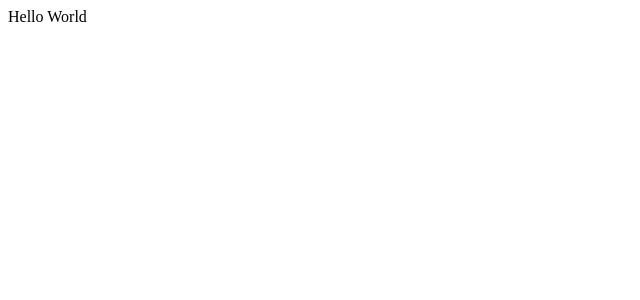
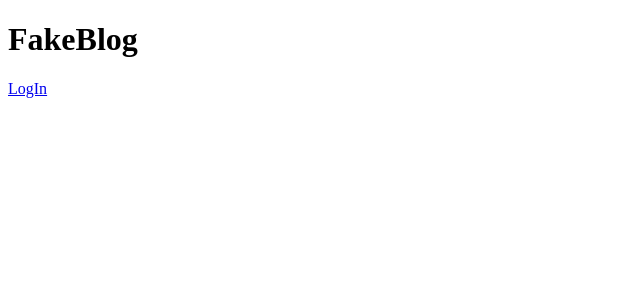
Before and after one commit to fmguerrero96/blog_client, a React (Vite) app: page / in a window 1280 px wide. Shown: the top 300 px of the page, without its empty margins (0-640 px from the left). Built offline with nearby package versions, Linux system fonts and the light colour scheme.

Commit message:
Import and render NavBar component

```diff
--- a/src/App.jsx
+++ b/src/App.jsx
@@ -1,8 +1,13 @@
+import NavBar from "./components/NavBar"
 
 function App() {
 
   return (
-   <div>Hello World</div>
+   <div>
+      <div className="navContainer">
+        <NavBar></NavBar>
+      </div>
+   </div>
   )
 }
 
```
